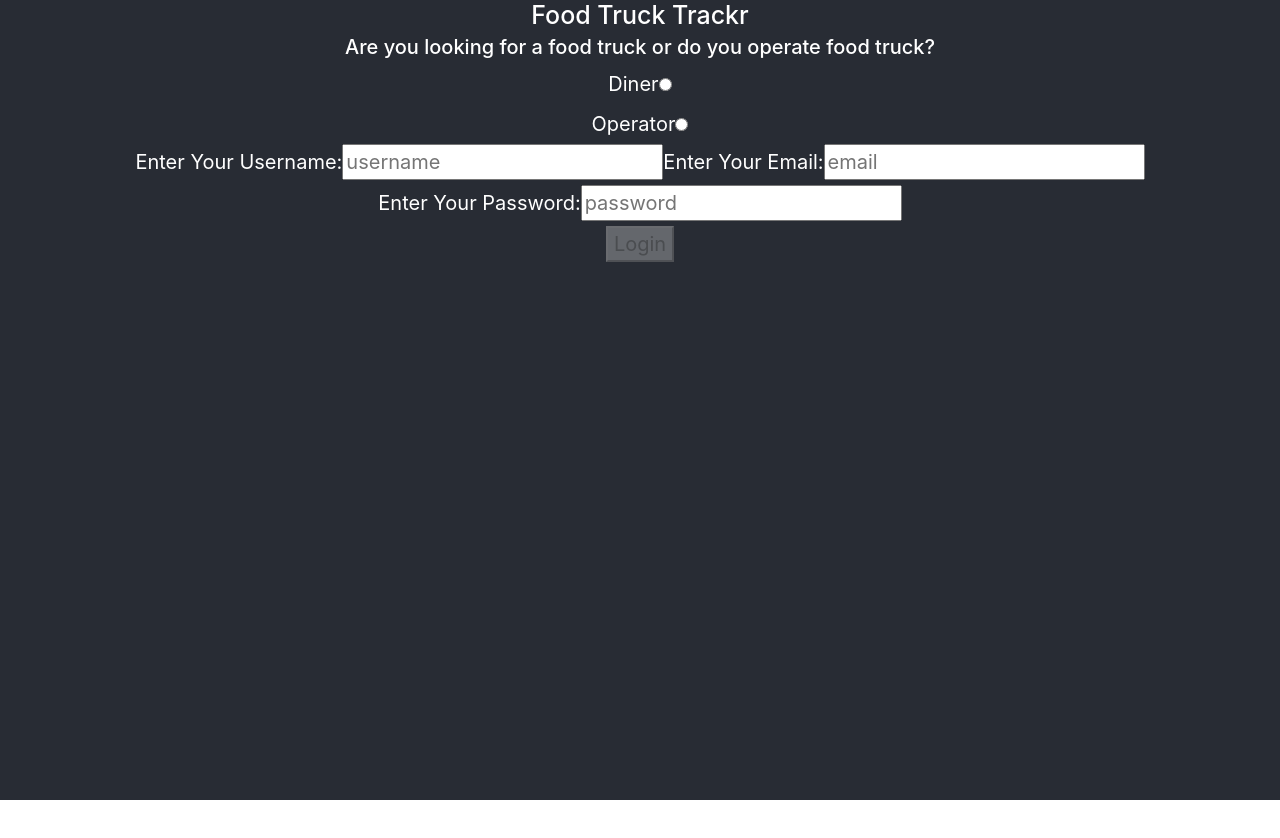
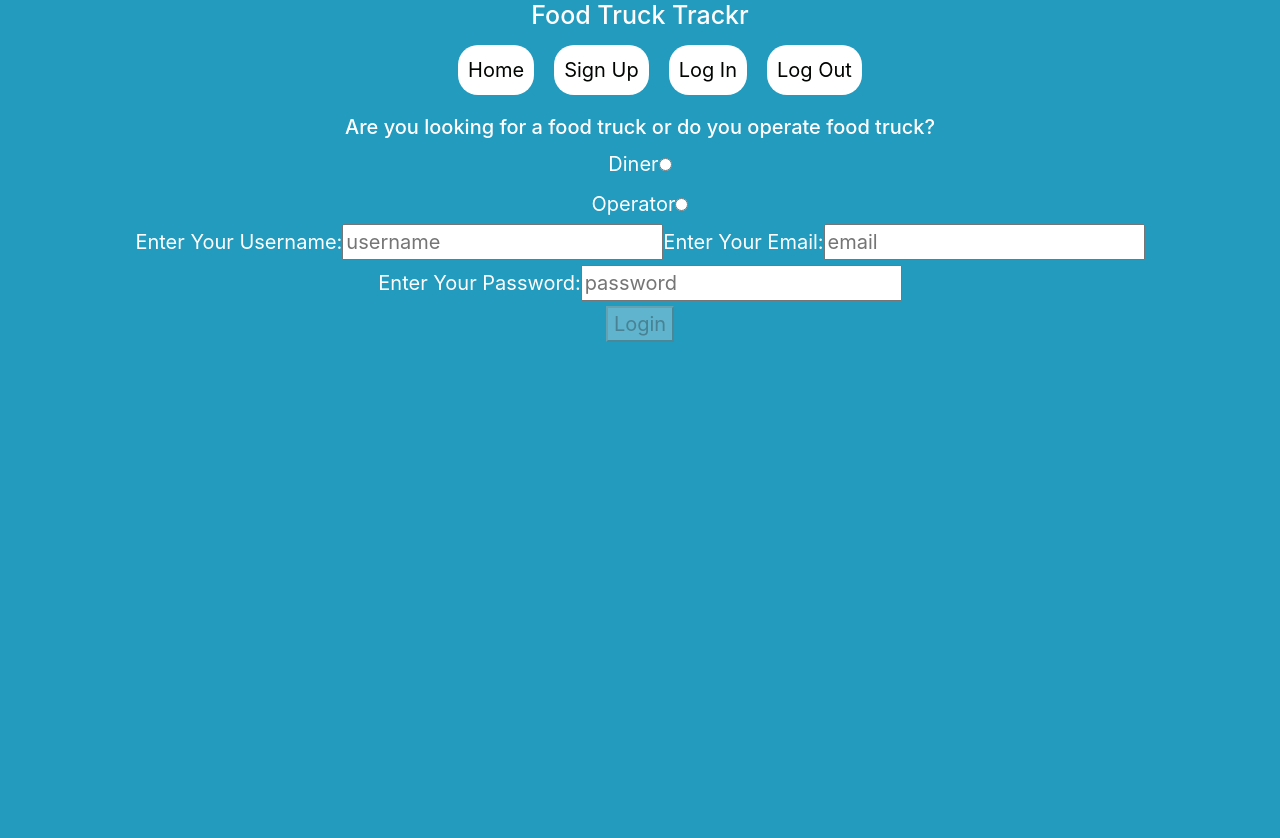
Before and after one commit to Food-Truck-Project/Front-end, a React (Create React App) app: page /signup in a window 1280 px wide. Shown: the top 838 px of the page. Before the commit the page ends 800 px from the top, so only its background shows below. Built offline with nearby package versions, Linux system fonts and the light colour scheme.

Commit message:
got routing working and home/signup /logout pages made

```diff
--- a/src/App.css
+++ b/src/App.css
@@ -1,3 +1,5 @@
+/* General Styling */
+
 * {
     box-sizing: border-box;
     max-width: 100%;
@@ -5,9 +7,12 @@
   html {
     font-size: 62.5%;
   }
+
+
+  /* App Component Styling */
   .App {
     text-align: center;
-  background-color: #282c34;
+    background-color: #229bbe;
     min-height: 100vh;
     font-size: 2rem;
     color: white;
@@ -15,12 +20,18 @@ html {
     flex-direction: column;
   }
 
-
-/* styling for div containing radio distinction for user type between diner and operator */
-.userTypeForm {
+  /* header nav / routing styling */
+  .headerNav {
+    list-style-type: none;
     display: flex;
-  flex-direction: column;
+    justify-content: center;
   }
-.userTypeForm label {
-  margin: .5rem;
+  .headerNav li {
+    margin: 1rem;
+    padding: 1rem;
+    background-color: white;
+    border-radius: 2rem;
   }
+  .headerNav li a {
+    color: #010400;
+  }
--- a/src/App.js
+++ b/src/App.js
@@ -1,142 +1,39 @@
-import './App.css';
 import React, { useState, useEffect } from "react";
 import ReactDOM from "react-dom";
-import { BrowserRouter as Router, Link, Route } from "react-router-dom";
+import { BrowserRouter as Router, Switch, Link, Route } from "react-router-dom";
 import styled from 'styled-components';
 import * as yup from "yup";
 import axios from "axios";
 import formSchema from "./schema.js";
+import SignUp from "./SignUp";
+import LogOut from "./logout"
+import "./App.css";
 
-//styling div for errors with component function return
-const LoginErrors=styled.div`
-color: red;
-`
+
+function App(){
+    return (
+        <div className="App">
+        <h1>Food Truck Trackr</h1>
+            <ul className="headerNav">
+                <li><Link to="/home">Home</Link></li>
+                <li><Link to="/signup">Sign Up</Link></li>
+                <li><Link to="/login">Log In</Link></li>
+                <li><Link to="/logout">Log Out</Link></li>
+            </ul>
+        <Switch>
+        <Route path="/signup">
+        <SignUp />
+        </Route>
+        <Route path="/logout">
+        <LogOut />
+        </Route>
+        </Switch>
+        </div>
+    )
+}
 
 
 
-//begin component function
-function App() {
-
-  //state hook for login information
-  const [form, setForm]=useState({
-    userType: "",
-    username: "",
-    email: "",
-    password: "",
-  })
-
-  //state hook for submit button enabled/disabled
-  const [buttonDisabled, setButtonDisabled] = useState(true);
-
-  //setting up errors for validation
-  const [errors, setErrors] = useState({
-  userType: "",
-  username: "",
-  email: "",
-  password: "",
-  });
-
-  //reach for form validation, tests one part
-  const validateChange = event => {
-    yup
-      .reach(formSchema, event.target.name)
-      .validate(event.target.value)
-      .then(valid => {
-        setErrors({
-          ...errors,
-          [event.target.name]: ""
-        });
-      })
-      .catch(err => {
-        setErrors({
-          ...errors,
-          [event.target.name]: err.errors[0]
-        });
-      });
-  };
-
-//event handler for input changes
-const handleChange= event => {
-  event.persist();
-  console.log(errors);
-  const newFormData = {
-    ...form,
-    [event.target.name]:
-      event.target.type === "checkbox" ? event.target.checked : event.target.value
-  };
-
-  validateChange(event);
-  setForm(newFormData);
-};
-
-//state for post request
-const [post, setPost] = useState([]);
 
 
-//sets button to enabled once all fields are filled
-useEffect(() => {
-  formSchema.isValid(form).then(valid => {
-    setButtonDisabled(!valid);
-  });
-}, [form]);
-
-
-
-//form submission event handler + axios POST
-const formSubmit = event => {
-  event.preventDefault();
-  axios
-    .post("https://reqres.in/api/users", form)
-    .then(res => {
-      setPost(res.data); // get just the form data from the REST api
-
-      // reset form if successful
-      setForm({
-        userType: "",
-        username: "",
-        email: "",
-        password: "",
-      });
-    })
-    .catch(err => console.log(err.response));
-};
-
-
-//main component function return, returns login form
-  return (
-    <div className="App">
-      <h1>Food Truck Trackr</h1>
-       <form onSubmit={formSubmit}>
-          <LoginErrors>{errors.userType}</LoginErrors>
-          <LoginErrors>{errors.username}</LoginErrors>
-          <LoginErrors>{errors.email}</LoginErrors>
-          <LoginErrors>{errors.password}</LoginErrors>
-         {/* diner or food truck operator radio selection */}
-         <div className="userTypeForm">
-         <h2>Are you looking for a food truck or do you operate food truck?</h2>
-         <label htmlFor="userType">Diner
-            <input name="userType" type="radio" value="a" checked={form.userType==="a"} onChange={handleChange} />
-         </label>
-         <label htmlFor="userType">Operator
-            <input name="userType" type="radio" value="b" checked={form.userType==="b"} onChange={handleChange} />
-         </label>
-         </div>
-
-         {/* username/pass/email inputs */}
-         <label htmlFor="username"> Enter Your Username:
-           <input name="username" type="text" value={form.username} placeholder="username" onChange={handleChange} />
-         </label>
-         <label htmlFor="email"> Enter Your Email:
-           <input name="email" type="email" value={form.email} placeholder="email" onChange={handleChange} />
-         </label>
-         <label htmlFor="password">Enter Your Password:
-          <input name="password" type="password" value={form.password} placeholder="password" onChange={handleChange} />
-         </label>
-        {/* submit / login button */}
-          <br></br><button disabled={buttonDisabled}>Login</button>
-       </form>
-    </div>
-  );
-}
-
 export default App;
--- /dev/null
+++ b/src/SignUp.css
@@ -0,0 +1,48 @@
+/* General Styling */
+
+* {
+  box-sizing: border-box;
+  max-width: 100%;
+}
+html {
+  font-size: 62.5%;
+}
+
+
+/* Sign Up Component Styling */
+.SignUp {
+  text-align: center;
+  background-color: #229bbe;
+  min-height: 100vh;
+  font-size: 2rem;
+  color: white;
+  display: flex;
+  flex-direction: column;
+}
+
+/* header nav / routing styling */
+.headerNav {
+  list-style-type: none;
+  display: flex;
+  justify-content: center;
+}
+.headerNav li {
+  margin: 1rem;
+  padding: 1rem;
+  background-color: white;
+  border-radius: 2rem;
+}
+.headerNav li a {
+  color: #010400;
+}
+
+
+
+/* styling for div containing radio distinction for role between diner and operator */
+.roleForm {
+  display: flex;
+  flex-direction: column;
+}
+.roleForm label {
+  margin: .5rem;
+}
--- /dev/null
+++ b/src/SignUp.js
@@ -0,0 +1,142 @@
+import './SignUp.css';
+import React, { useState, useEffect } from "react";
+import ReactDOM from "react-dom";
+import { BrowserRouter as Router, Switch, Link, Route } from "react-router-dom";
+import styled from 'styled-components';
+import * as yup from "yup";
+import axios from "axios";
+import formSchema from "./schema.js";
+
+//styling div for errors with component function return
+const LoginErrors=styled.div`
+color: red;
+`
+//end styled component for login errors
+
+
+//begin component function
+function SignUp() {
+
+  //state hook for login information
+  const [form, setForm]=useState({
+    role: "",
+    username: "",
+    email: "",
+    password: "",
+  })
+
+  //state hook for submit button enabled/disabled
+  const [buttonDisabled, setButtonDisabled] = useState(true);
+
+  //setting up errors for validation
+  const [errors, setErrors] = useState({
+  role: "",
+  username: "",
+  email: "",
+  password: "",
+  });
+
+  //reach for form validation, tests one part
+  const validateChange = event => {
+    yup
+      .reach(formSchema, event.target.name)
+      .validate(event.target.value)
+      .then(valid => {
+        setErrors({
+          ...errors,
+          [event.target.name]: ""
+        });
+      })
+      .catch(err => {
+        setErrors({
+          ...errors,
+          [event.target.name]: err.errors[0]
+        });
+      });
+  };
+
+//event handler for input changes
+const handleChange= event => {
+  event.persist();
+  console.log(errors);
+  const newFormData = {
+    ...form,
+    [event.target.name]:
+      event.target.type === "checkbox" ? event.target.checked : event.target.value
+  };
+
+  validateChange(event);
+  setForm(newFormData);
+};
+
+//state for post request
+const [post, setPost] = useState([]);
+
+
+//sets button to enabled once all fields are filled
+useEffect(() => {
+  formSchema.isValid(form).then(valid => {
+    setButtonDisabled(!valid);
+  });
+}, [form]);
+
+
+
+//form submission event handler + axios POST
+const formSubmit = event => {
+  event.preventDefault();
+  axios
+    .post("https://trucktackert.herokuapp.com/api/register", form)
+    .then(res => {
+      setPost(res.data); // get just the form data from the REST api
+
+      // reset form if successful
+      setForm({
+        role: "",
+        username: "",
+        email: "",
+        password: "",
+      });
+    })
+    .catch(err => console.log(err.response));
+};
+
+
+//main component function return, returns login form
+  return (
+    <div className="SignUp">
+       <form onSubmit={formSubmit}>
+          <LoginErrors>{errors.role}</LoginErrors>
+          <LoginErrors>{errors.username}</LoginErrors>
+          <LoginErrors>{errors.email}</LoginErrors>
+          <LoginErrors>{errors.password}</LoginErrors>
+
+         {/* diner or food truck operator radio selection */}
+         <div className="roleForm">
+         <h2>Are you looking for a food truck or do you operate food truck?</h2>
+         <label htmlFor="role">Diner
+            <input name="role" type="radio" value="1" checked={form.role==="1"} onChange={handleChange} />
+         </label>
+         <label htmlFor="role">Operator
+            <input name="role" type="radio" value="2" checked={form.role==="2"} onChange={handleChange} />
+         </label>
+         </div>
+
+         {/* username/pass/email inputs */}
+         <label htmlFor="username"> Enter Your Username:
+           <input name="username" type="text" value={form.username} placeholder="username" onChange={handleChange} />
+         </label>
+         <label htmlFor="email"> Enter Your Email:
+           <input name="email" type="email" value={form.email} placeholder="email" onChange={handleChange} />
+         </label>
+         <label htmlFor="password">Enter Your Password:
+          <input name="password" type="password" value={form.password} placeholder="password" onChange={handleChange} />
+         </label>
+        {/* submit / login button */}
+          <br></br><button disabled={buttonDisabled}>Login</button>
+       </form>
+    </div>
+  );
+}
+
+export default SignUp;
--- a/src/index.js
+++ b/src/index.js
@@ -2,7 +2,7 @@ import React from 'react';
 import ReactDOM from 'react-dom';
 import { BrowserRouter as Router, Link, Route } from "react-router-dom";
 import './index.css';
-import App from './App';
+import App from "./App"
 import 'bootstrap/dist/css/bootstrap.min.css';
 
 
--- /dev/null
+++ b/src/logout.js
@@ -0,0 +1,25 @@
+import React, { useState, useEffect } from "react";
+import ReactDOM from "react-dom";
+import { BrowserRouter as Router, Link, Route } from "react-router-dom";
+import styled from 'styled-components';
+import * as yup from "yup";
+import axios from "axios";
+
+
+
+
+function LogOut(){
+    return (
+    <div className="Logout">
+      <h1>Food Truck Trackr</h1>
+      <ul className="headerNav">
+      <li><Link to="/signup">Sign Up</Link></li>
+      <li><Link to="/login">Log In</Link></li>
+      </ul>
+      <button>Log Out</button>
+    </div>
+    )
+}
+
+
+export default LogOut;
--- a/src/schema.js
+++ b/src/schema.js
@@ -2,7 +2,7 @@ import * as yup from "yup";
 
 //validating usertype and login information
  const formSchema = yup.object().shape({
-    userType: yup
+    role: yup
       .string()
       .required("Must include selection."),
     username: yup
```
Also changed, not shown: 1 other file (tests, documents, lock files or other folders). Lines whose indentation alone changed are shown as unchanged.
